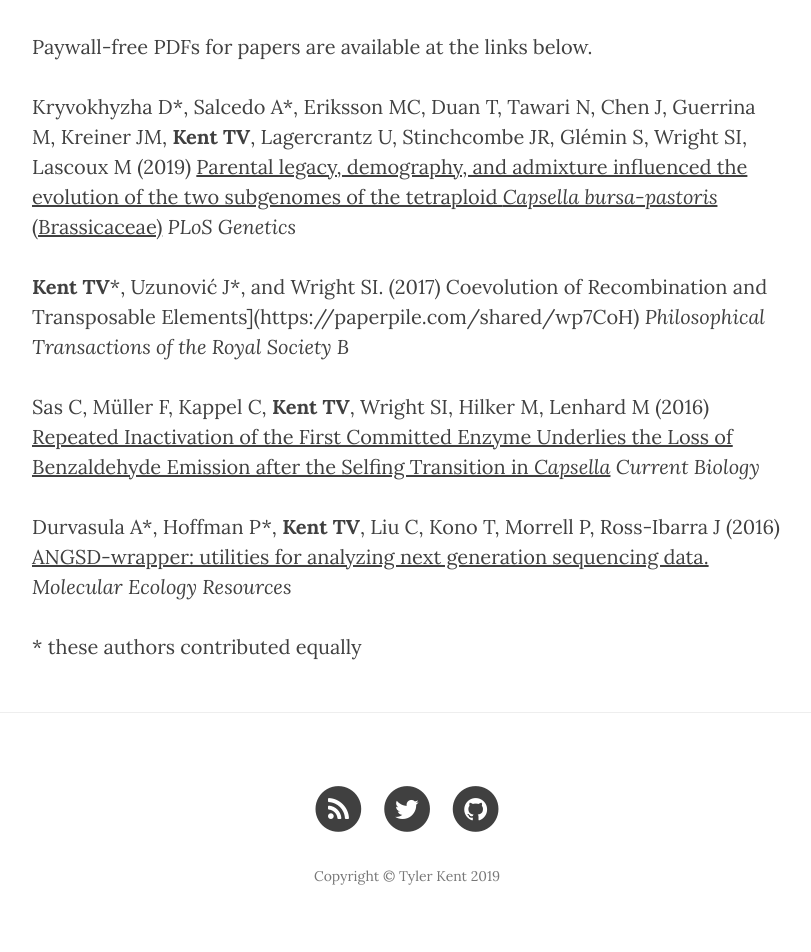
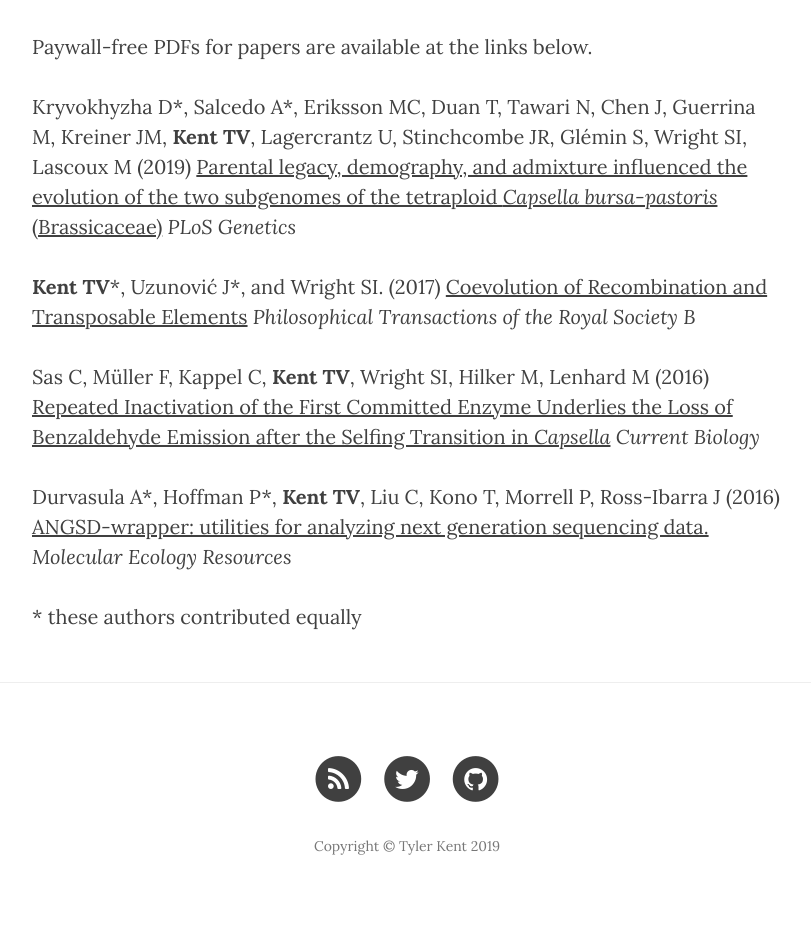
Before and after one commit to tvkent/tvkent.github.io, a Jekyll site: the page built from 4_publications.md, in a window 1280 px wide. Shown: the part 470-1422 px from the top of the page, without its empty margins (233-1044 px from the left). Built offline with Jekyll 4.4.1, drawn with Linux system fonts in a browser that asks for light colours; nearby versions of some CDN libraries; after the commit the page ends 1392 px from its top, so only the background shows below that.

Commit message:
missing bracket on paper title

```diff
--- a/4_publications.md
+++ b/4_publications.md
@@ -8,7 +8,7 @@ Paywall-free PDFs for papers are available at the links below.
 
 Kryvokhyzha D\*, Salcedo A\*, Eriksson MC, Duan T, Tawari N, Chen J, Guerrina M, Kreiner JM, __Kent TV__, Lagercrantz U, Stinchcombe JR, Glémin S, Wright SI,  Lascoux M (2019) [Parental legacy, demography, and admixture influenced the evolution of the two subgenomes of the tetraploid _Capsella bursa-pastoris_ (Brassicaceae)](https://paperpile.com/shared/BcxE1S) _PLoS Genetics_
 
-__Kent TV__\*, Uzunović J\*, and Wright SI. (2017) Coevolution of Recombination and Transposable Elements](https://paperpile.com/shared/wp7CoH) _Philosophical Transactions of the Royal Society B_
+__Kent TV__\*, Uzunović J\*, and Wright SI. (2017) [Coevolution of Recombination and Transposable Elements](https://paperpile.com/shared/wp7CoH) _Philosophical Transactions of the Royal Society B_
 
 
 Sas C, Müller F, Kappel C, __Kent TV__, Wright SI, Hilker M, Lenhard M (2016) [Repeated Inactivation of the First Committed Enzyme Underlies the Loss of Benzaldehyde Emission after the Selfing Transition in _Capsella_](https://paperpile.com/shared/BalPLB) _Current Biology_
```
